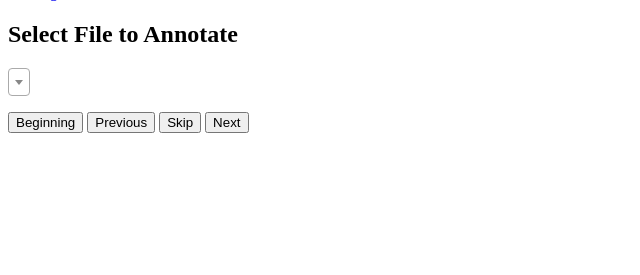
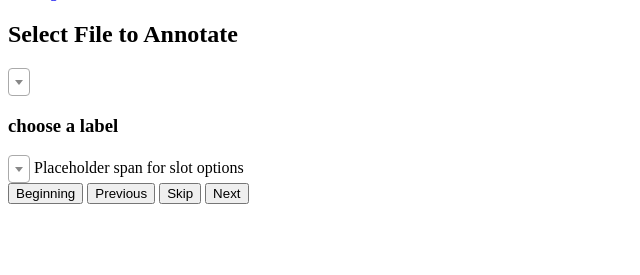
Before and after one commit to BeeNeal/annotation_tool, a Flask app: template templates/annotation_tool.html in a window 1280 px wide. Shown: the part 25-300 px from the top of the page, without its empty margins (0-640 px from the left). Run offline with Flask 2, Linux system fonts and the light colour scheme; the template is opened without the code that fills it, so the values that code supplies are empty; parts of the project's set-up code (start-up, migrations or seed data) failed here and were passed over; some libraries are stand-ins or nearby versions.

Commit message:
structure for the next button writing to file layed out, file array from html parsed and popping

```diff
--- a/static/annotation_tool.js
+++ b/static/annotation_tool.js
@@ -3,12 +3,36 @@ function alertMe(evt) {
     alert("Zamboni!");
 };
 
+function previewText(evt) {
+    // FINISH ME
+
+}
+
+function writeToUserFile() {
+    // FINISH ME
+
+    let labeledText = 'placeholder text for now'
+    $("labeledText").text(labeledText)
+    // display labelled line in new div at bottom of page
+    // then write THAT text to the new file
+};
+
 function nextLine(evt) {
     let fileLines = $("#contentPkg").text();
-    let lastLine = fileLines.split('/n');
+    let lastLine = fileLines.split("\n");
+    lastLine.pop(); // jankily popping the unecessary "" at end of array
+    // May be better to write another function to process the text that comes out
+    // of the html - remove ',', remove ending ""
     let l = lastLine.pop();
-    console.log(typeof(lastLine));
-}
+    writeToUserFile()
+    alert(l);
+    // it's not appearing to actually pop b/c refreshing content with fileLines
+    // text from html everytime. Need to send the package back down to hidden
+    // html as the popped array
+    // let l = lastLine[lastLine.length - 2]
+    // console.log(l)
+    // need to take out "" from the end of the array
+};
 
 $("#skip").click(alertMe);
 $("#next").click(alertMe);
@@ -16,6 +40,7 @@ $("#next").click(alertMe);
 function displayLine(result) {
     let fileLines = result;
     // let lastLine = fileLines[fileLines.length - 1];
+    // need a function that pics up a line and writes it to file
     let lastLine = fileLines.pop();
     $("#contentLine").text(lastLine);
     // need the following line to be a placeholder so can pick it up in the next function
@@ -37,7 +62,7 @@ function sendFileName(evt, fname) {
 
 function grabFileName(evt) {
     let fname = document.getElementById('select2-mysel-container').title;
-    alert(fname);
+    // alert(fname);
     sendFileName(evt, fname)
 
 };
--- a/templates/annotation_tool.html
+++ b/templates/annotation_tool.html
@@ -25,7 +25,18 @@
       <p hidden id='contentPkg'></p>
 
     </div>
+    <span id='labelOptions' class='ddownMenu'>
+      <h3>choose a label</h3>
+        <select class='myselect' id='myselLabel' onchange="previewText()">
 
+          {% for l in LABELS %}
+            <option> {{ l }}</option>
+          {% endfor %}
+        </select>
+    </span>
+    <span id='slotOptions'>
+      Placeholder span for slot options
+    </span>
 
     <div class='buttons'>
       <button id='beginning'>Beginning</button>
```
